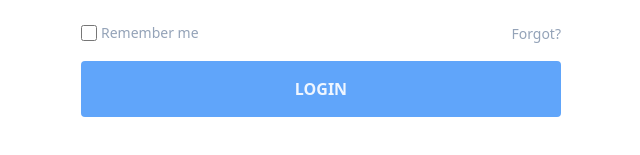
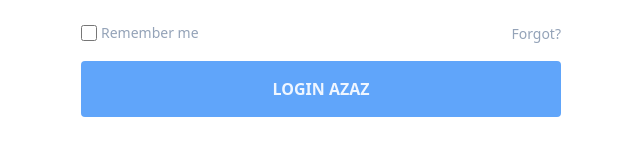
Before and after one commit to fofe00/login1, a website: page index.html in a window 1280 px wide. Shown: the part 439-594 px from the top of the page, 319-959 px from the left. Drawn offline with Linux system fonts and the light colour scheme.

Commit message:
Update index.html

```diff
--- a/index.html
+++ b/index.html
@@ -30,7 +30,7 @@
         </div>
         <!-- button -->
         <div class="w-3/4 mt-4">
-            <button type="submit" class="py-4 bg-blue-400 w-full rounded text-blue-50 font-bold hover:bg-blue-700"> LOGIN</button>
+            <button type="submit" class="py-4 bg-blue-400 w-full rounded text-blue-50 font-bold hover:bg-blue-700"> LOGIN AZAZ</button>
         </div>
     </div>
    </div>
```
